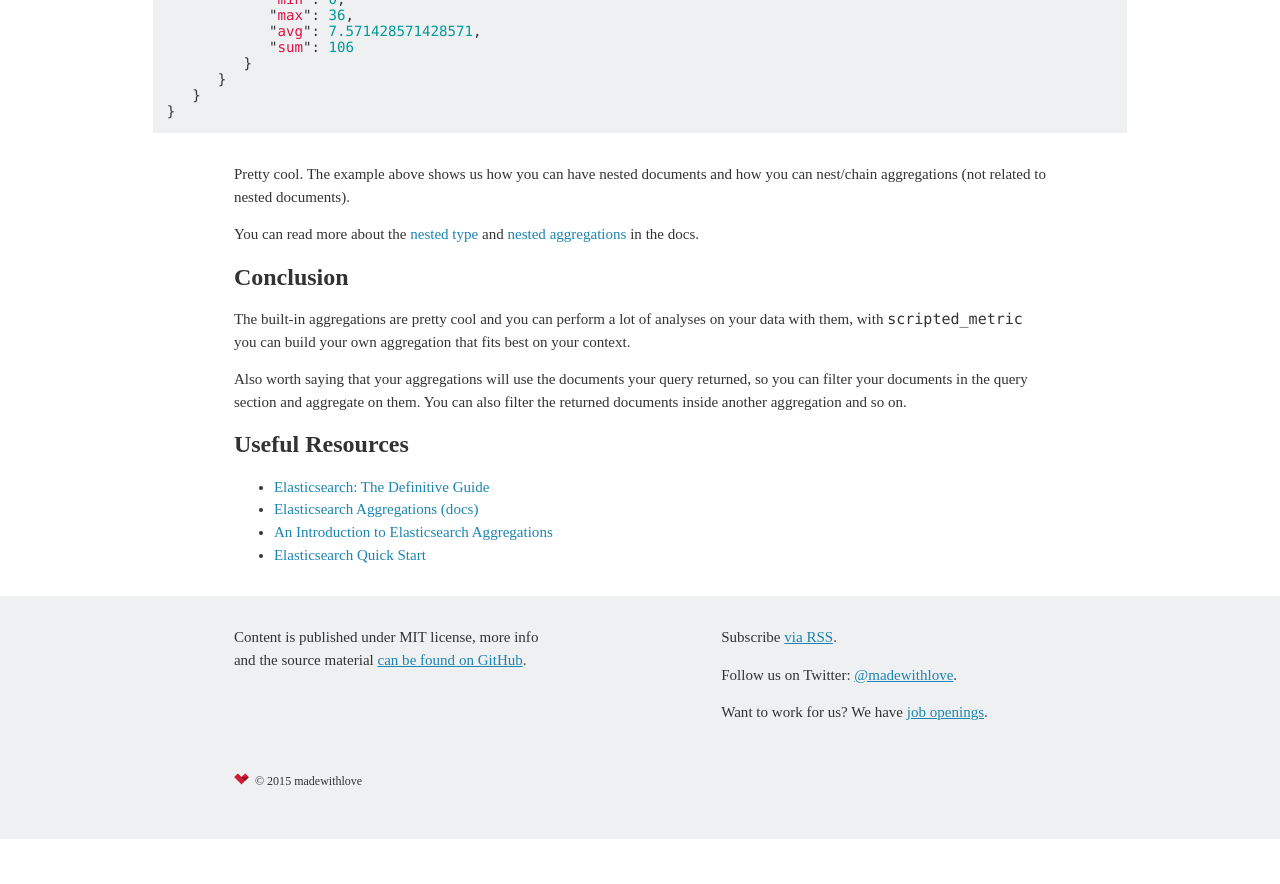
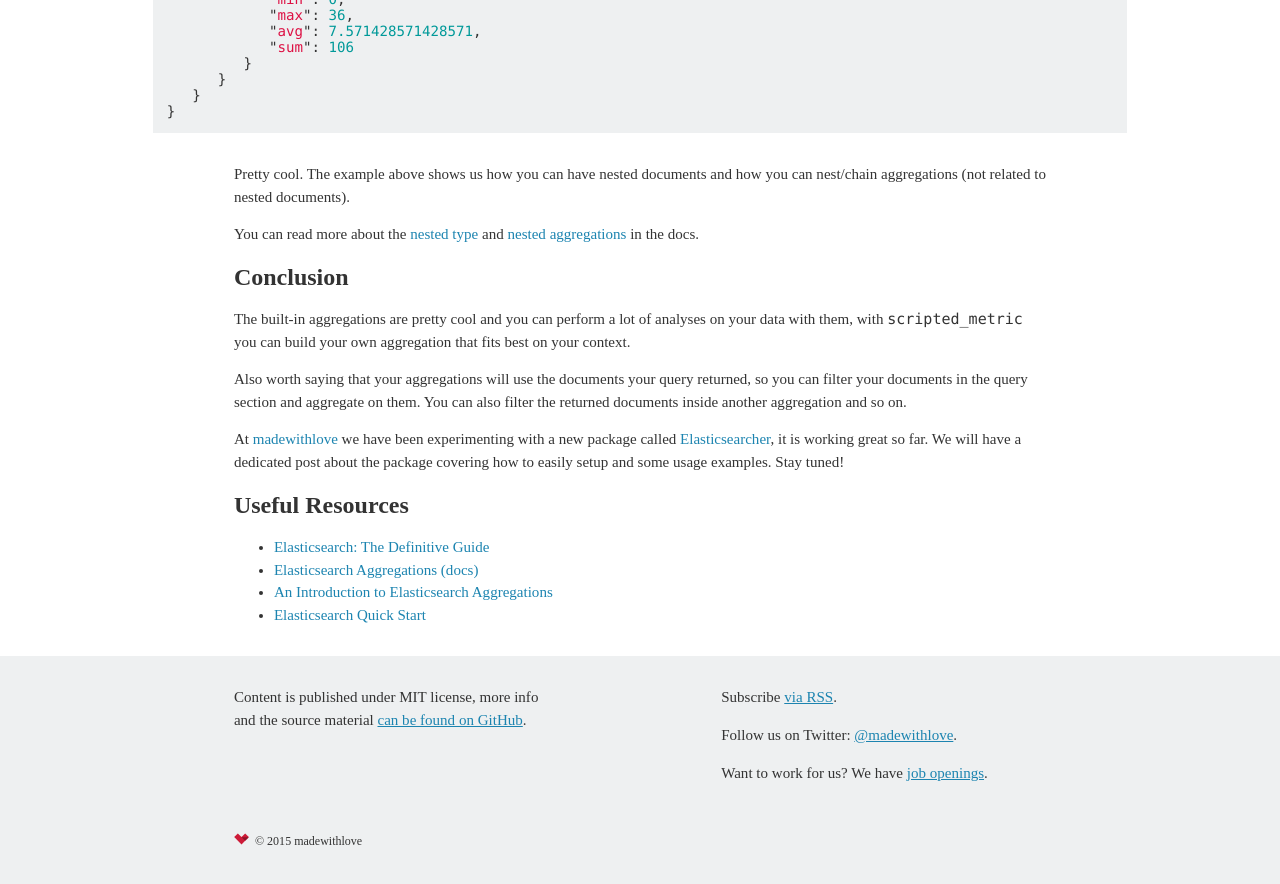
Before and after one commit to dimsav/blog, a Jekyll site: the page built from _posts/2015-02-08-elasticsearch-aggregations.md, in a window 1280 px wide and 900 px high, scrolled down 8300 px. Shown: the top 884 px of the window. Built offline with Jekyll 4.4.1, drawn with Linux system fonts in a browser that asks for light colours; before the commit the page ends 9139 px from its top, so only the background shows below that.

Commit message:
adding elasticsearcher pkg hook

```diff
--- a/_posts/2015-02-08-elasticsearch-aggregations.md
+++ b/_posts/2015-02-08-elasticsearch-aggregations.md
@@ -461,6 +461,8 @@ The built-in aggregations are pretty cool and you can perform a lot of analyses
 
 Also worth saying that your aggregations will use the documents your query returned, so you can filter your documents in the query section and aggregate on them. You can also filter the returned documents inside another aggregation and so on.
 
+At [madewithlove](https://twitter.com/madewithlove) we have been experimenting with a new package called [Elasticsearcher](https://github.com/madewithlove/elasticsearcher), it is working great so far. We will have a dedicated post about the package covering how to easily setup and some usage examples. Stay tuned!
+
 ## Useful Resources
 
 - [Elasticsearch: The Definitive Guide](http://www.elasticsearch.org/guide/en/elasticsearch/guide/current/index.html)
```
